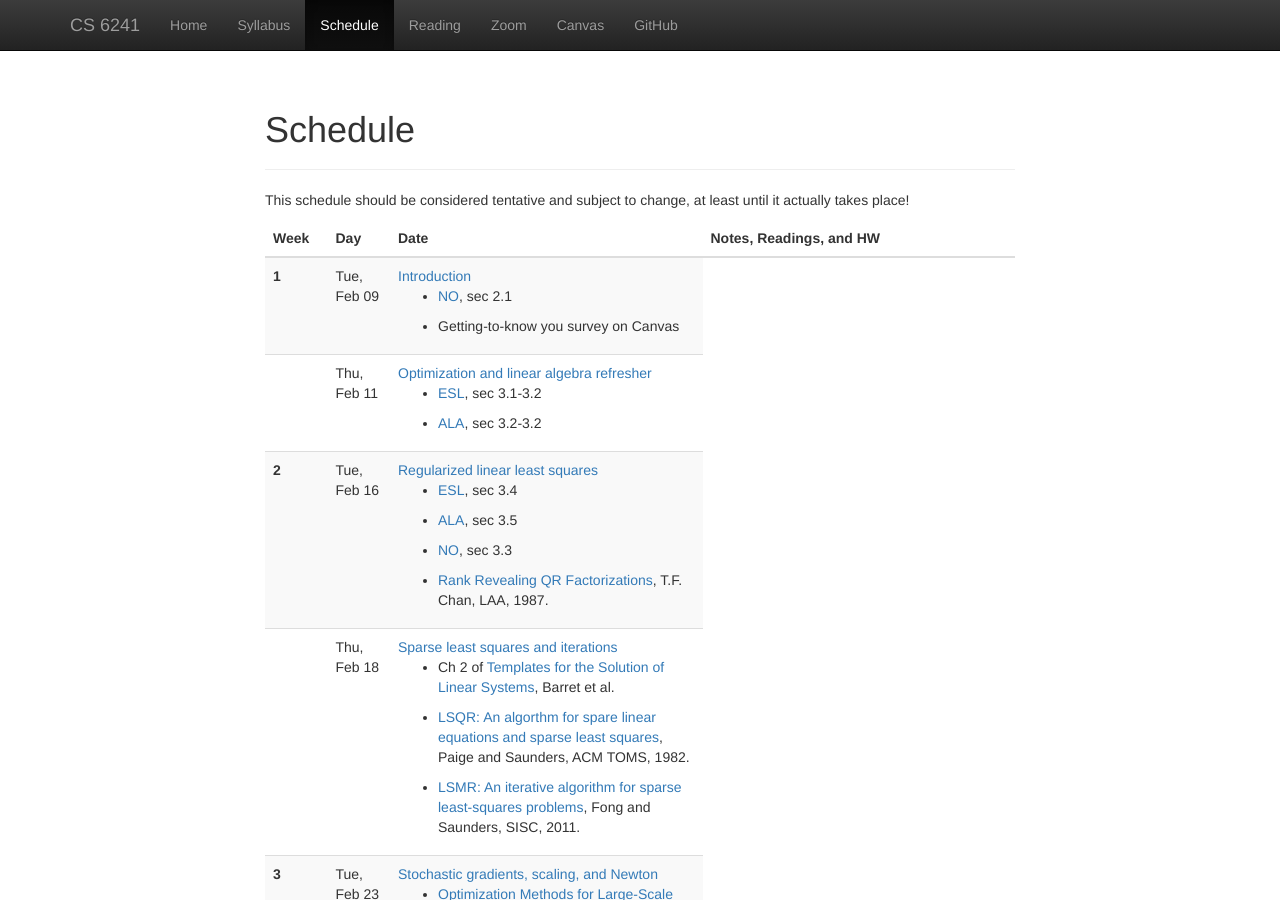
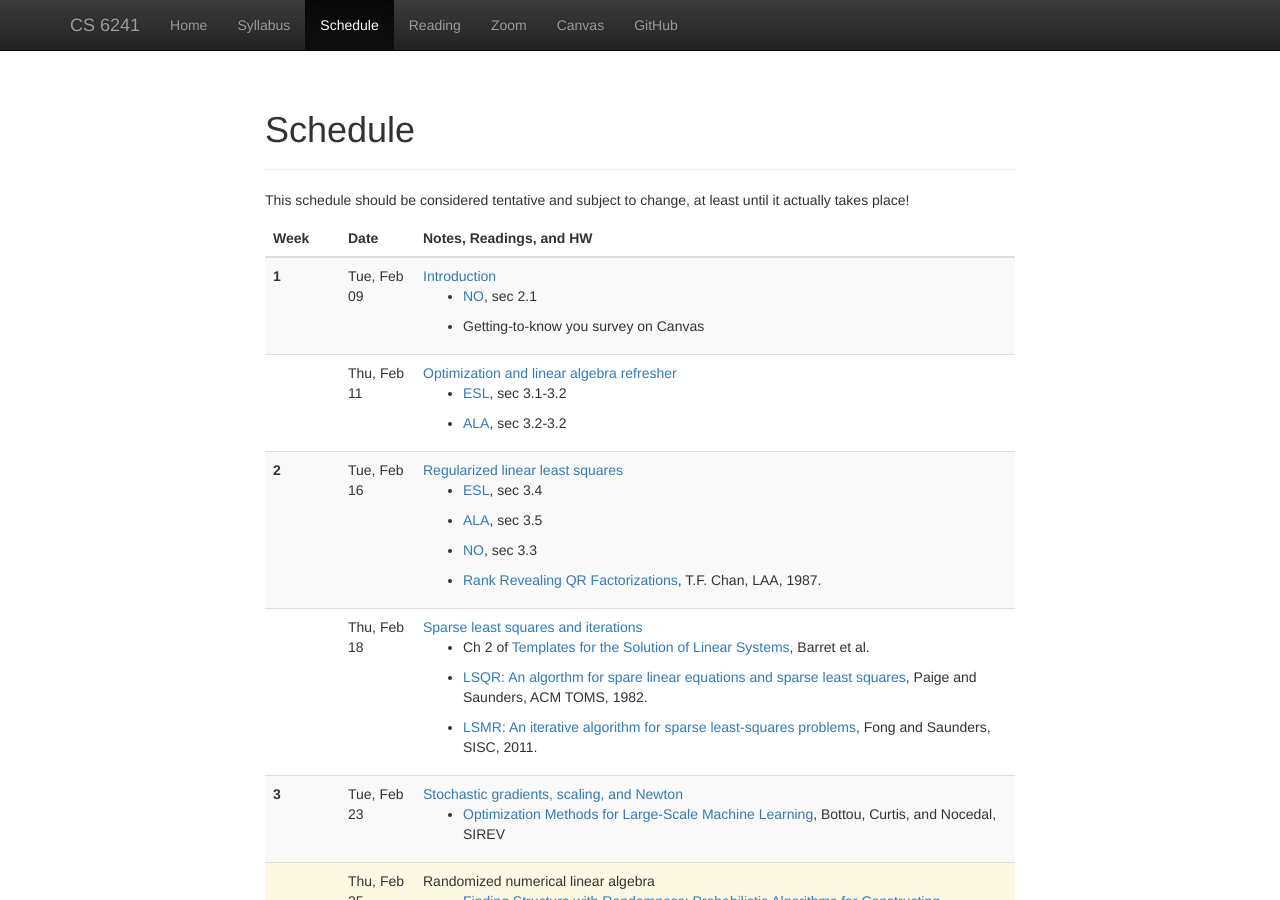
Before and after one commit to dbindel/cs6241-s21, a Jekyll site: the page built from web/schedule.html, in a window 1280 px wide and 900 px high. Built offline with Jekyll 4.4.1, drawn with Linux system fonts in a browser that asks for light colours; nearby versions of some CDN libraries.

Commit message:
Fix widths.

```diff
--- a/web/schedule.html
+++ b/web/schedule.html
@@ -13,12 +13,11 @@ layout: main
     <colgroup>
       <col class="col-xs-1">
       <col class="col-xs-1">
-      <col class="col-xs-5">
+      <col class="col-xs-8">
     </colgroup>
     <thead>
       <tr>
         <th>Week</th>
-        <th>Day</th>
         <th>Date</th>
         <th>Notes, Readings, and HW</th>
       </tr>
```
